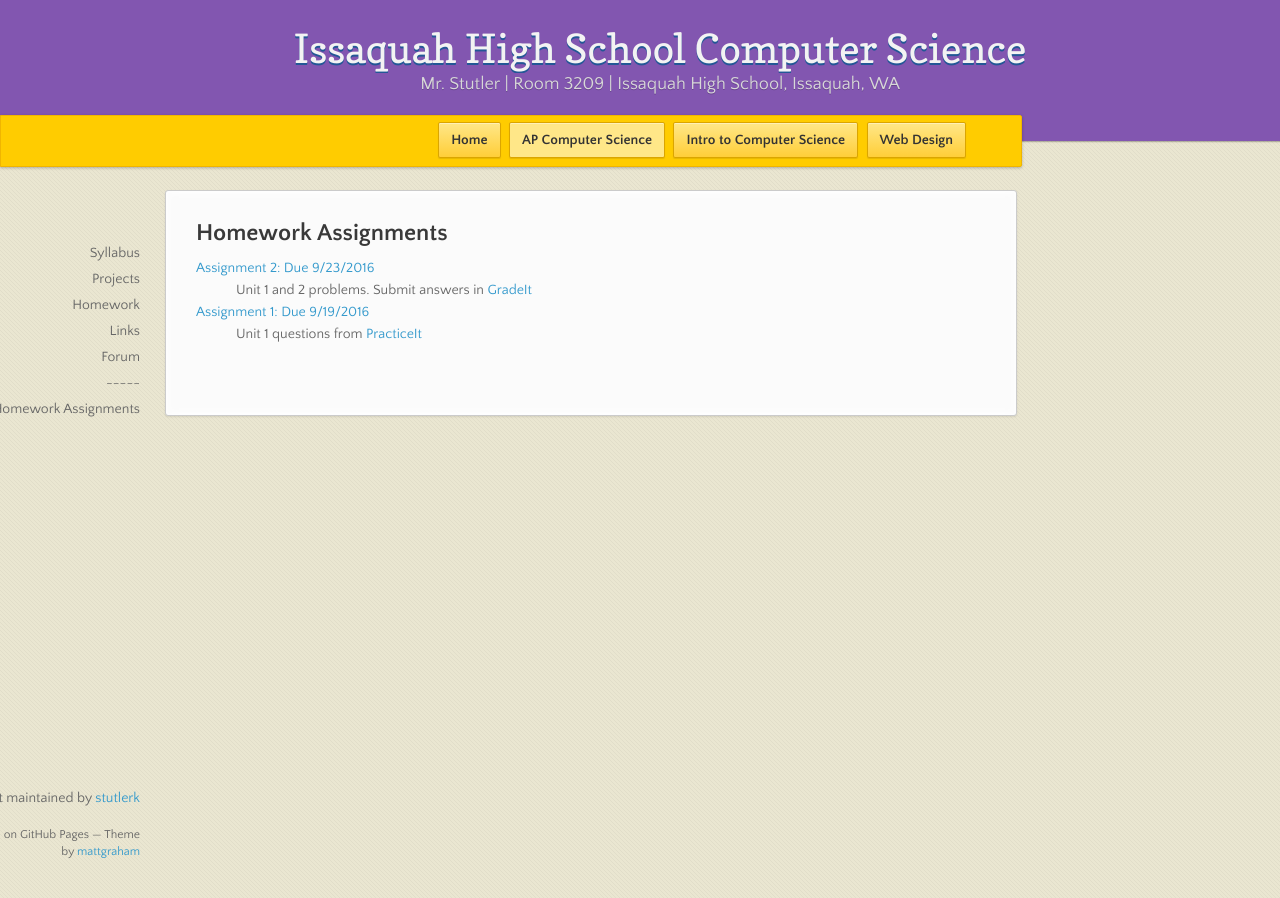
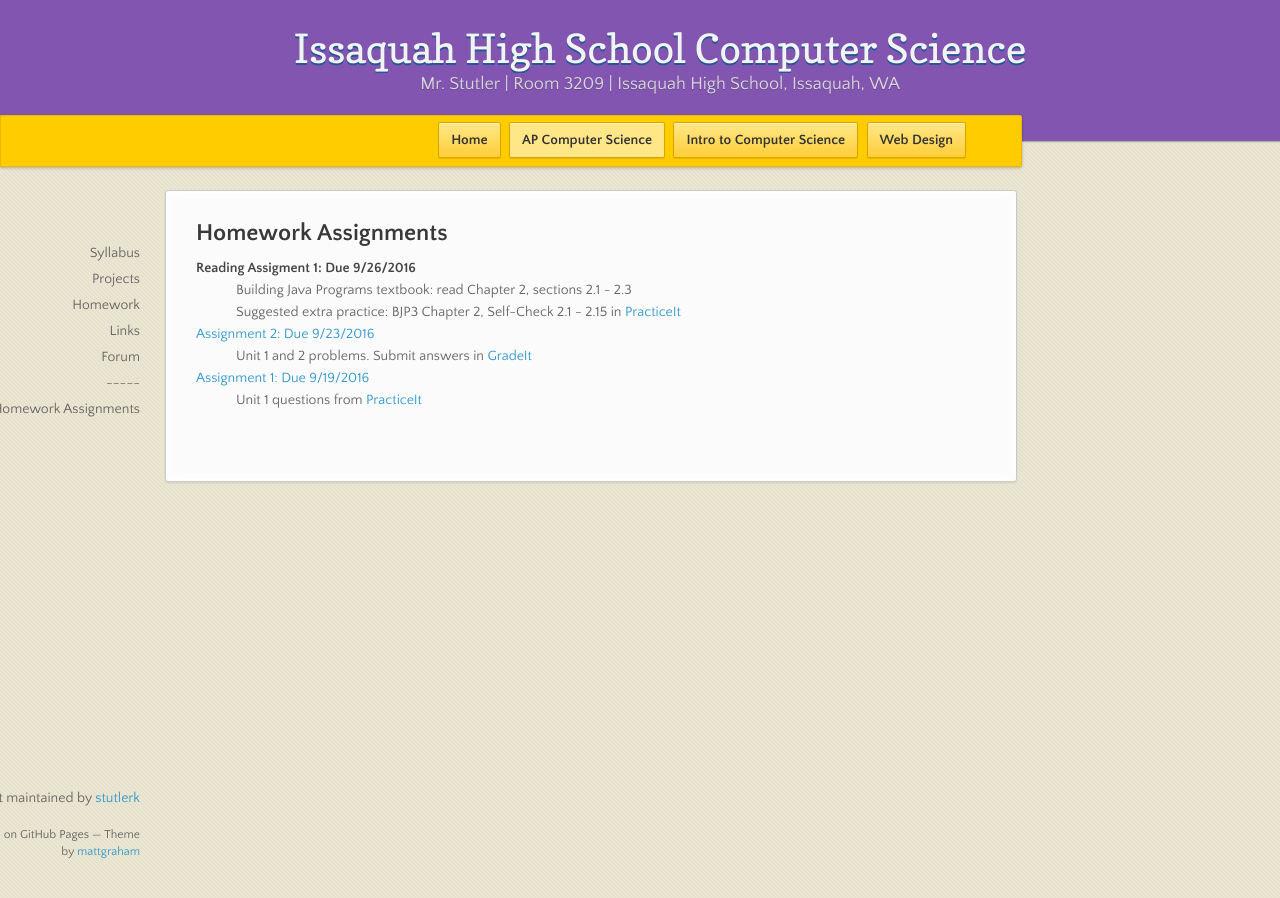
Before and after one commit to stutlerk/ihs-website, a Jekyll site: the page built from _apcs/homework.html, in a window 1280 px wide. Built offline with Jekyll 4.4.1, drawn with Linux system fonts in a browser that asks for light colours; nearby versions of some CDN libraries.

Commit message:
Update homework.html

```diff
--- a/_apcs/homework.html
+++ b/_apcs/homework.html
@@ -6,6 +6,10 @@
 <section>
 <h2>Homework Assignments</h2>
 <dl>
+    <dt>Reading Assigment 1: Due 9/26/2016</dt>
+    <dd>Building Java Programs textbook: read Chapter 2, sections 2.1 - 2.3</dd>
+    <dd>Suggested extra practice: BJP3 Chapter 2, Self-Check 2.1 - 2.15 in <a href="http://practiceit.cs.washington.edu/">PracticeIt</a></dd>
+
     <dt><a href="https://issaquahwednet-my.sharepoint.com/personal/stutlerk_issaquah_wednet_edu/_layouts/15/guestaccess.aspx?guestaccesstoken=u6dQN1RZR%2fzrJbicXFVkMwGnTHfh1b3GhNzT0KJdECg%3d&docid=06545ddb184bd4feb938effdfd8cc7b49&rev=1">Assignment 2: Due 9/23/2016</a></dt>
     <dd>Unit 1 and 2 problems. Submit answers in <a href="https://gradeit-hs.cs.washington.edu/issaquah/">GradeIt</a></dd>
 
```
